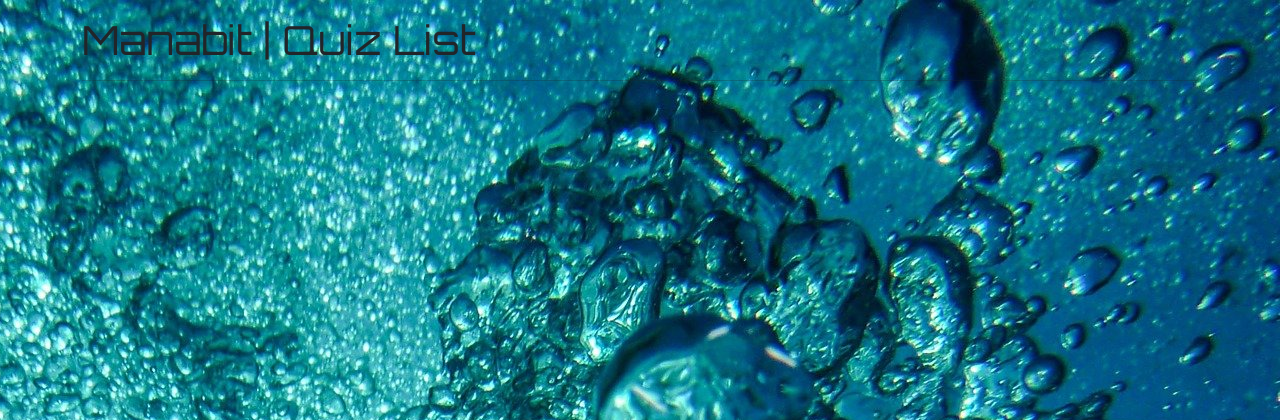
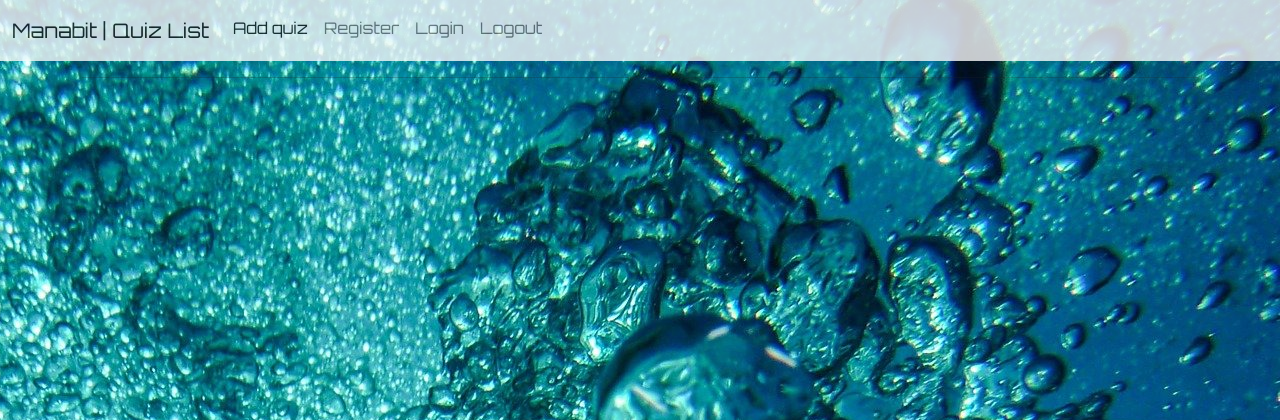
Before and after one commit to hrmtk/django-quiz-app, a Django app: page / in a window 1280 px wide. Shown: the top 420 px of the page. Run offline with Django 3.2, Linux system fonts and the light colour scheme; data that the repository does not hold is empty.

Commit message:
Add navbar

```diff
--- a/static/style.css
+++ b/static/style.css
@@ -7,6 +7,15 @@ body {
 
 .not-visible {
 	display: none;
+}
+
+/* Navbar */
+.nav-link {
+  border-bottom: 5px solid transparent;
+}
+
+.nav-link:hover {
+  border-bottom: 5px solid blue;
 }
 
 /* Quiz-list page*/
@@ -24,11 +33,14 @@ body {
 .card:hover {
 	background: linear-gradient(90deg, rgba(2,0,36,1) 0%, rgba(9,9,121,1) 35%, rgba(0,212,255,1) 100%);
 	color: beige;
+	transform: scale(1.2);
 }
 
 /* Question page*/
 #quiz-box {
+	background: linear-gradient(90deg, rgba(2,0,36,1) 0%, rgba(146,219,222,1) 0%, rgba(252,252,252,1) 100%);
 	font-family: 'Ubuntu', sans-serif;
+	padding-left: 20px;
 }
 
 #quiz-box > div {
@@ -36,7 +48,7 @@ body {
 }
 
 .answer {
-	padding: 8px 10px;
+	margin: 8px;
 }
 
 .checked-msg {
--- a/templates/base.html
+++ b/templates/base.html
@@ -12,9 +12,6 @@
 	<!-- Bootstrap CSS -->
 	<link href="https://cdn.jsdelivr.net/npm/bootstrap@5.1.0/dist/css/bootstrap.min.css" rel="stylesheet" integrity="sha384-KyZXEAg3QhqLMpG8r+8fhAXLRk2vvoC2f3B09zVXn8CA5QIVfZOJ3BCsw2P0p/We" crossorigin="anonymous">
 
-	<!-- jquery -->
-	<!-- <script src="https://code.jquery.com/jquery-3.5.1.min.js"></script> -->
-
 	<!-- Custom css -->
 	<link rel="stylesheet" href="{% static 'style.css' %}">
 
@@ -26,8 +23,42 @@
 	<title>{% block title %}{% endblock %}</title>
 </head>
 <body>
+
+	<!-- Navbar -->
+	<nav class="navbar navbar-expand-lg navbar-light bg-light" style="background-color: #e3f2fd; opacity: 0.8;">
+	  <div class="container-fluid">
+	    <a class="navbar-brand" href="#">Manabit | {% block page-title %}{% endblock %}</a>
+	    <button class="navbar-toggler" type="button" data-bs-toggle="collapse" data-bs-target="#navbarTogglerDemo02" aria-controls="navbarTogglerDemo02" aria-expanded="false" aria-label="Toggle navigation">
+	      <span class="navbar-toggler-icon"></span>
+	    </button>
+	    <div class="collapse navbar-collapse" id="navbarTogglerDemo02">
+	      <ul class="navbar-nav me-auto mb-2 mb-lg-0">
+	        <li class="nav-item">
+	          <a class="nav-link active" aria-current="page" href="#">Add quiz</a>
+	        </li>
+	        <li class="nav-item">
+	          <a class="nav-link" href="#">Register</a>
+	        </li>
+	        <li class="nav-item">
+	          <a class="nav-link" href="#">Login</a>
+	        </li>
+	        <li class="nav-item">
+	          <a class="nav-link" href="#">Logout</a>
+	        </li>
+	      </ul>
+	      <!-- <form class="d-flex">
+	        <input class="form-control me-2" type="search" placeholder="Search" aria-label="Search">
+	        <button class="btn btn-outline-success" type="submit">Search</button>
+	      </form> -->
+	    </div>
+	  </div>
+	</nav>
+
+
+
+
 	<div class="container mt-3">
-		<div class="h1 page-title">Manabit | {% block page-title %}{% endblock %}</div>
+		<!-- <div class="h1 page-title text-white">Manabit </div> -->
 		<hr>
 		{% block content %}
 		{% endblock %}
```
Also changed, not shown: quiz/static/quiz/question.js (+7 -1 lines).
